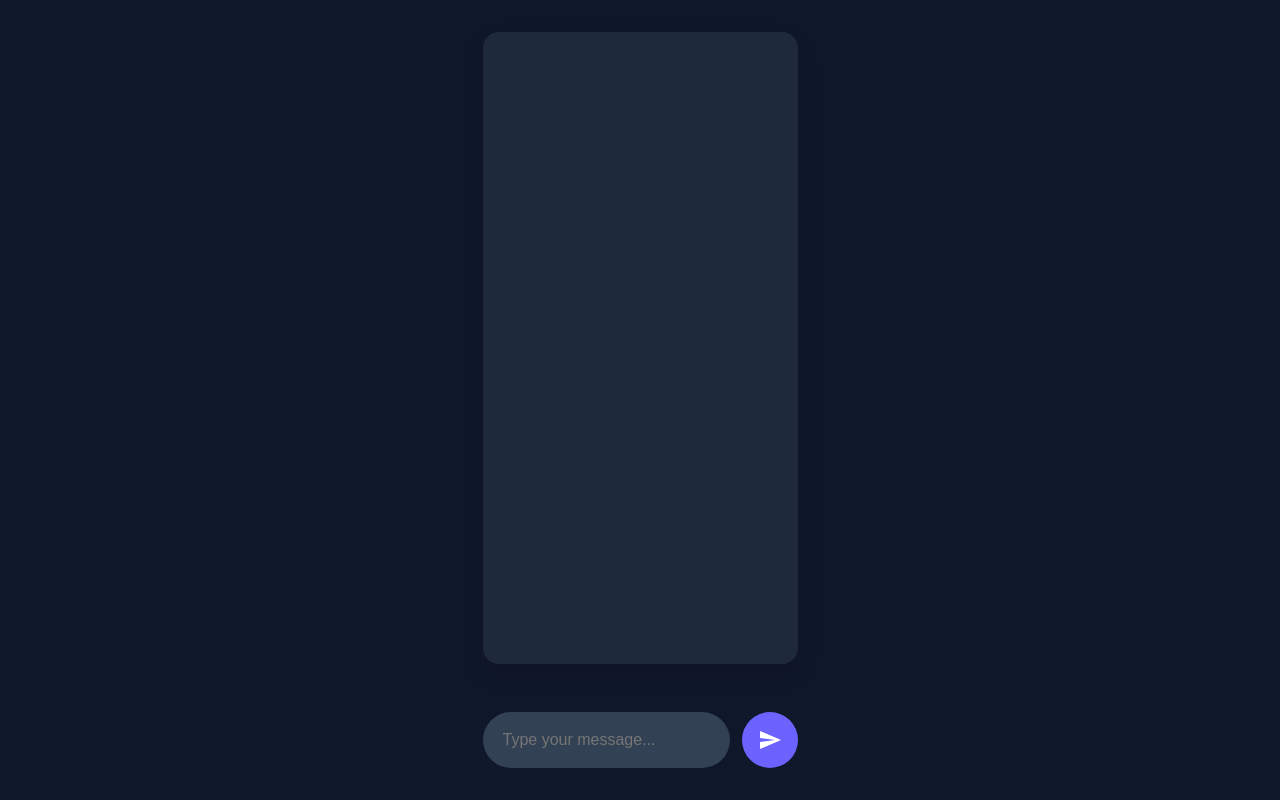
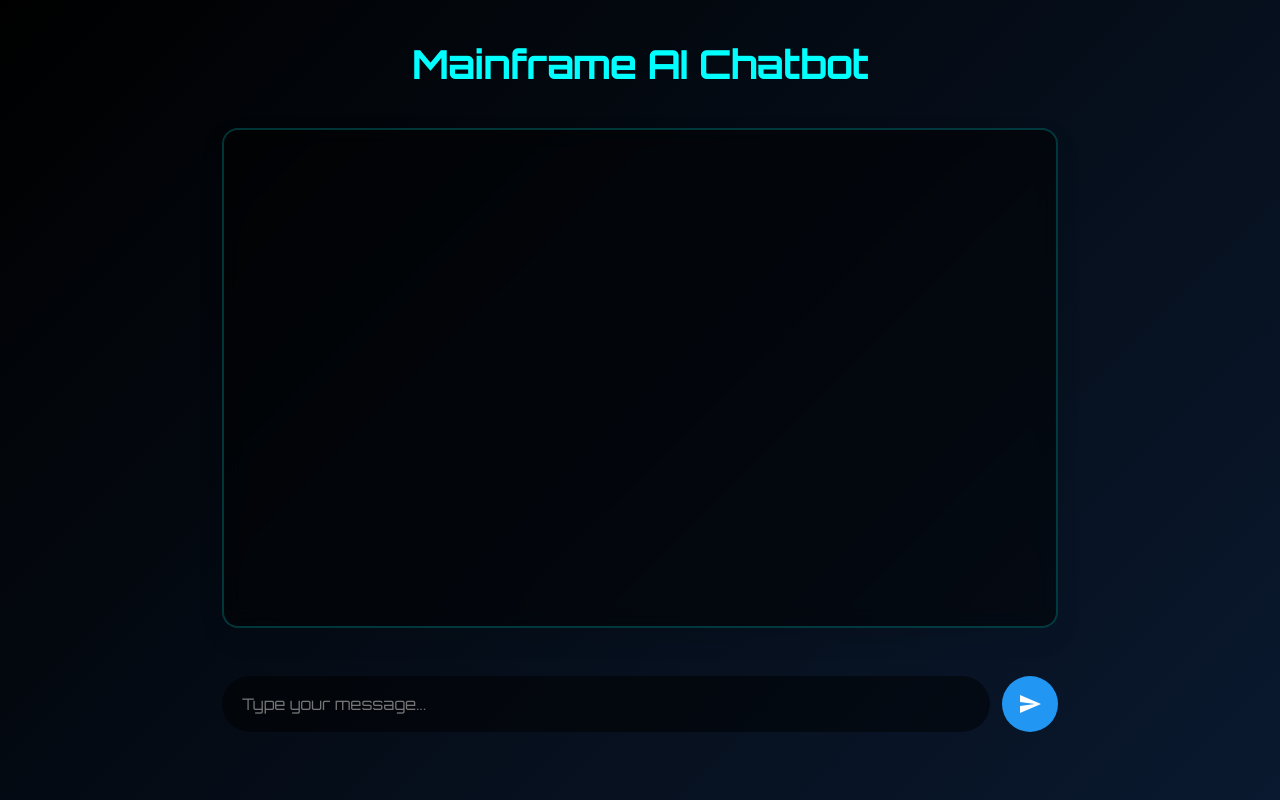
Before and after one commit to MrGumball29/mainframe, a plain HTML site: page templates/index.html in a window 1280 px wide. Drawn offline with nearby package versions, Linux system fonts and the light colour scheme; no server answers.

Commit message:
Update index.html

```diff
--- a/templates/index.html
+++ b/templates/index.html
@@ -5,17 +5,19 @@
     <meta name="viewport" content="width=device-width, initial-scale=1.0">
     <title>Mainframe AI Chatbot - CVHS Homework Hub</title>
     <script src="https://cdnjs.cloudflare.com/ajax/libs/jquery/3.6.0/jquery.min.js"></script>
-    <link href="https://fonts.googleapis.com/css2?family=Inter:wght@300;400;600&display=swap" rel="stylesheet">
+    <link href="https://fonts.googleapis.com/css2?family=Orbitron:wght@400;700&display=swap" rel="stylesheet">
     <style>
         :root {
-            --primary-color: #6C63FF;
-            --secondary-color: #FF6584;
-            --background-color: #0F172A;
-            --chat-bg: #1E293B;
-            --text-color: #E2E8F0;
-            --input-bg: #334155;
-            --message-user-bg: #3B82F6;
-            --message-ai-bg: #10B981;
+            --primary-color: #2196F3;
+            --secondary-color: #0D47A1;
+            --accent-color: #00FFFF;
+            --background-dark: #000000;
+            --background-light: #FFFFFF;
+            --text-light: #FFFFFF;
+            --text-dark: #000000;
+            --glass-background: rgba(0, 0, 0, 0.5);
+            --glass-border: rgba(0, 255, 255, 0.2);
+            --transition-speed: 0.3s;
         }
 
         * {
@@ -25,12 +27,11 @@
         }
 
         body {
-            font-family: 'Inter', sans-serif;
-            background-color: var(--background-color);
-            color: var(--text-color);
-            display: flex;
-            flex-direction: column;
+            font-family: 'Orbitron', sans-serif;
+            background: linear-gradient(135deg, #000000, #0A192F);
+            color: var(--text-light);
             min-height: 100vh;
+            line-height: 1.6;
             overflow-x: hidden;
         }
 
@@ -45,7 +46,7 @@
 
         h1 {
             text-align: center;
-            color: var(--primary-color);
+            color: var(--accent-color);
             font-size: 2.5rem;
             margin-bottom: 2rem;
             font-weight: 600;
@@ -72,32 +73,20 @@
 
         #chat-container {
             flex-grow: 1;
-            border: 2px solid var(--chat-bg);
+            border: 2px solid var(--glass-border);
             border-radius: 1rem;
-            background-color: var(--chat-bg);
+            background-color: var(--glass-background);
             height: 500px;
             overflow-y: auto;
             padding: 1.5rem;
             margin-bottom: 1.5rem;
             box-shadow: 0 10px 25px rgba(0, 0, 0, 0.1);
             transition: all 0.3s ease;
+            backdrop-filter: blur(10px);
         }
 
         #chat-container:hover {
-            box-shadow: 0 15px 35px rgba(108, 99, 255, 0.2);
-        }
-
-        #chat-container::-webkit-scrollbar {
-            width: 8px;
-        }
-
-        #chat-container::-webkit-scrollbar-track {
-            background: var(--chat-bg);
-        }
-
-        #chat-container::-webkit-scrollbar-thumb {
-            background: var(--primary-color);
-            border-radius: 4px;
+            box-shadow: 0 15px 35px rgba(33, 150, 243, 0.2);
         }
 
         .message {
@@ -120,7 +109,7 @@
         }
 
         .user-message {
-            background-color: var(--message-user-bg);
+            background-color: var(--primary-color);
             color: white;
             align-self: flex-end;
             margin-left: auto;
@@ -128,28 +117,10 @@
         }
 
         .ai-message {
-            background-color: var(--message-ai-bg);
+            background-color: var(--secondary-color);
             color: white;
             align-self: flex-start;
             border-bottom-left-radius: 0.25rem;
-        }
-
-        .message::before {
-            content: '';
-            position: absolute;
-            bottom: -0.5rem;
-            width: 1rem;
-            height: 1rem;
-            background-color: inherit;
-            clip-path: polygon(0 0, 100% 0, 50% 100%);
-        }
-
-        .user-message::before {
-            right: 0.5rem;
-        }
-
-        .ai-message::before {
-            left: 0.5rem;
         }
 
         .input-container {
@@ -163,16 +134,17 @@
             flex-grow: 1;
             padding: 1rem 1.25rem;
             border: none;
-            background-color: var(--input-bg);
-            color: var(--text-color);
+            background-color: var(--glass-background);
+            color: var(--text-light);
             border-radius: 2rem;
             font-size: 1rem;
             transition: all 0.3s ease;
+            font-family: 'Orbitron', sans-serif;
         }
 
         #user-input:focus {
             outline: none;
-            box-shadow: 0 0 0 3px rgba(108, 99, 255, 0.5);
+            box-shadow: 0 0 0 3px rgba(33, 150, 243, 0.5);
         }
 
         #send-button {
@@ -193,24 +165,18 @@
         #send-button:hover {
             background-color: var(--secondary-color);
             transform: translateY(-2px) scale(1.05);
-            box-shadow: 0 5px 15px rgba(255, 101, 132, 0.4);
+            box-shadow: 0 5px 15px rgba(33, 150, 243, 0.4);
         }
 
         #send-button:active {
             transform: translateY(0) scale(0.95);
         }
 
-        #send-button svg {
-            width: 1.5rem;
-            height: 1.5rem;
-            fill: currentColor;
-        }
-
         .typing-indicator {
             display: inline-flex;
             align-items: center;
             padding: 0.75rem 1rem;
-            background-color: var(--input-bg);
+            background-color: var(--glass-background);
             border-radius: 1rem;
             margin-bottom: 1rem;
         }
@@ -218,7 +184,7 @@
         .typing-indicator span {
             height: 0.5rem;
             width: 0.5rem;
-            background-color: var(--text-color);
+            background-color: var(--accent-color);
             border-radius: 50%;
             display: inline-block;
             margin: 0 0.25rem;
@@ -261,11 +227,12 @@
 </head>
 <body>
     <div class="container">
-        <div id="chat-container"></div>
+        <h1 class="glow-text">Mainframe AI Chatbot</h1>
+        <div id="chat-container" class="glass-effect"></div>
         <div class="input-container">
             <input type="text" id="user-input" placeholder="Type your message...">
             <button id="send-button">
-                <svg xmlns="http://www.w3.org/2000/svg" viewBox="0 0 24 24">
+                <svg xmlns="http://www.w3.org/2000/svg" viewBox="0 0 24 24" width="24" height="24" fill="currentColor">
                     <path d="M2.01 21L23 12 2.01 3 2 10l15 2-15 2z"/>
                 </svg>
             </button>
```
